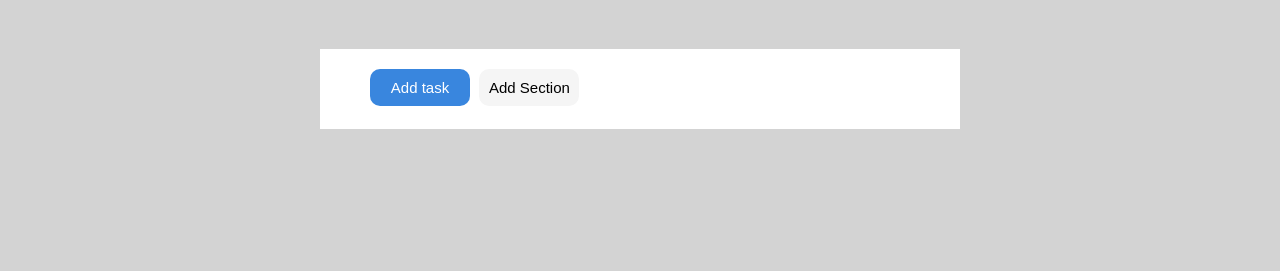
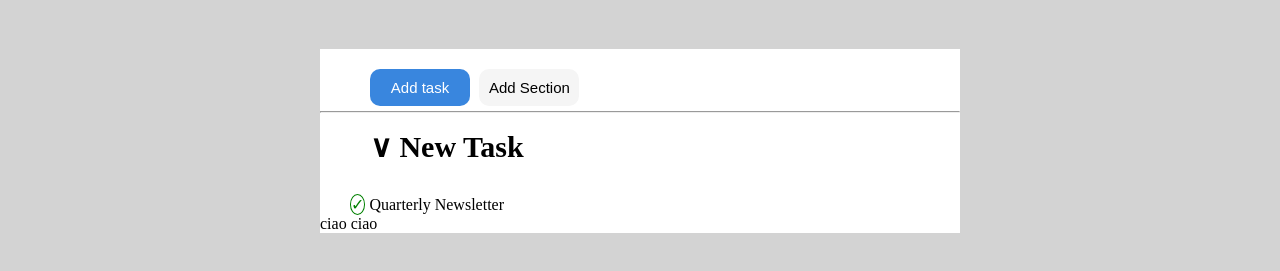
Before and after one commit to daniele-pipino/html-css-toboolist, a plain HTML site: page index.html in a window 1280 px wide. Shown: the part 81-352 px from the top of the page. Drawn offline with Linux system fonts and the light colour scheme.

Commit message:
Button section

```diff
--- a/index.html
+++ b/index.html
@@ -28,6 +28,18 @@
       <div class="buttonsection">
           <input type="button" value="Add task" id="newtaskbutton">
           <input type="button" value="Add Section" id="addsectionbutton">
+          <hr>
+      </div>
+
+      <div class="Tasksection">
+
+          <div class="Newtask">
+              <h2 class="taskname">&or; New Task</h2>
+              <ul class="list">
+                  <li class="list-item"> <span class="entity-decoration">&check;</span>    Quarterly Newsletter</li>
+              </ul>
+              <span>ciao ciao</span>
+          </div>
       </div>
 
   </div>
--- a/style/style.css
+++ b/style/style.css
@@ -43,7 +43,7 @@ body{
     height: 80px;
     background-color:white;
    padding-top: 20px;
-   padding-left: 50px;
+
 }
 
 #newtaskbutton{
@@ -55,6 +55,7 @@ body{
     border-style: none;
     font-size: 15px;
     color: white;
+    margin-left: 50px;
 }
 
 #addsectionbutton{
@@ -65,3 +66,30 @@ body{
     border-style: none;
     font-size: 15px;
 }
+
+hr{
+margin-top: 5px;
+}
+/* Tasksection */
+.taskname{
+    margin-left: 50px;
+    font-size: 30px;
+}
+
+.list{
+    list-style: none;
+}
+
+.list-item{
+    padding-left: 30px;
+    padding-top: 30px;
+}
+
+.entity-decoration{
+    border: 1px solid green;
+    border-spacing: 3px;
+    border-radius: 50%;
+    color: green;
+    display: inline-block;
+
+}
```
